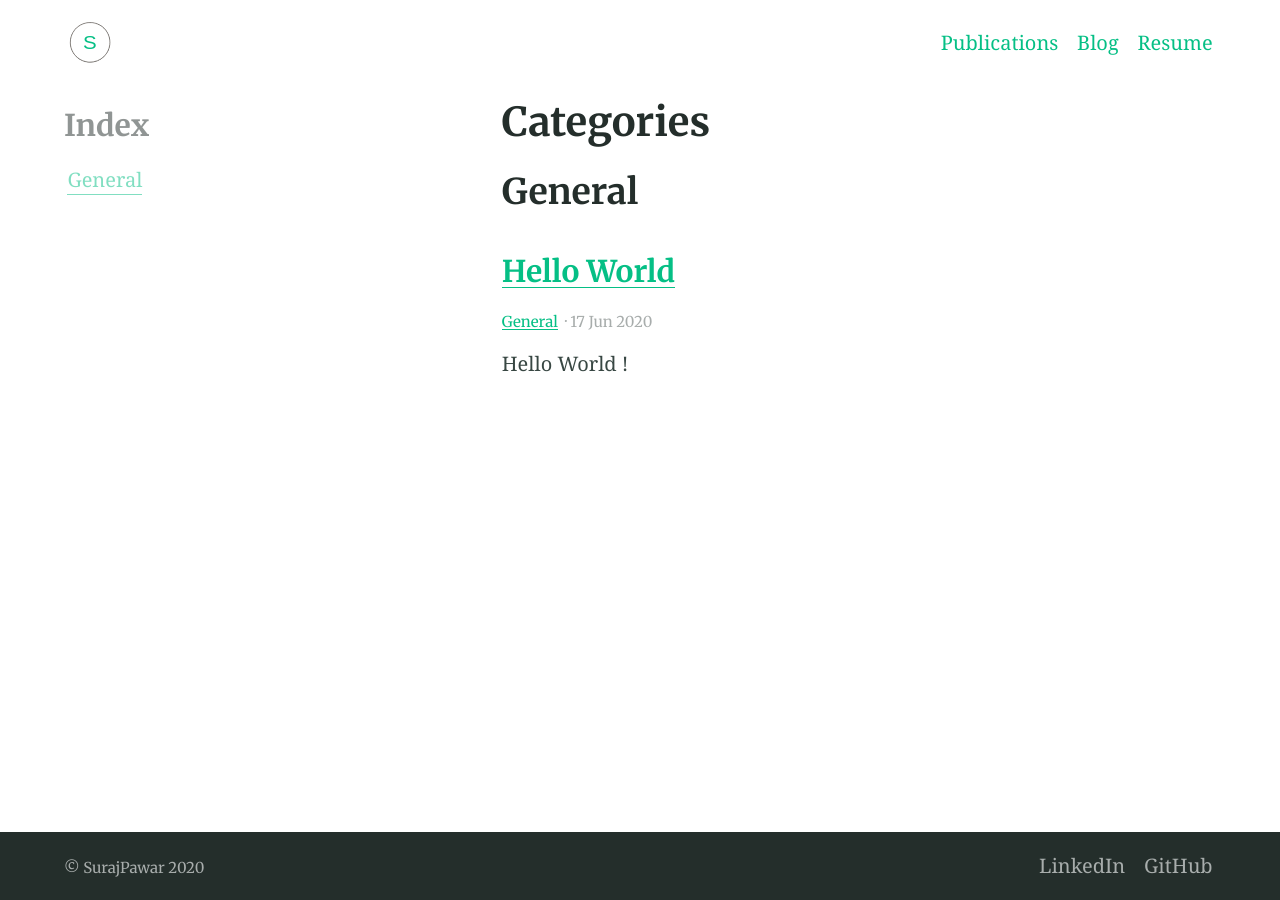
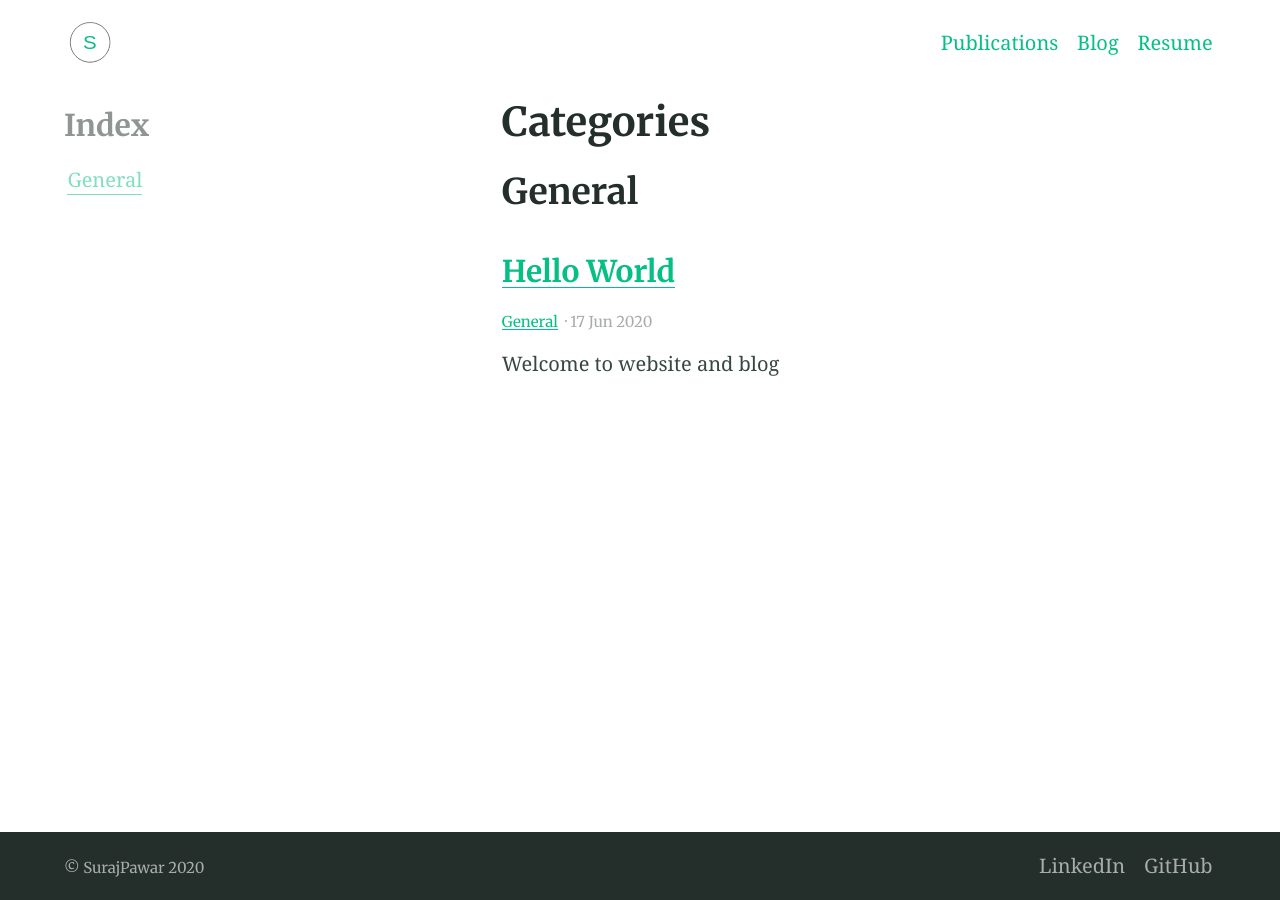
Before and after one commit to SurajRPawar/SurajRPawar.github.io, a Jekyll site: the page built from categories.md, in a window 1280 px wide. Built offline with Jekyll 4.4.1, drawn with Linux system fonts in a browser that asks for light colours.

Commit message:
Update Hello World Excerpt

```diff
--- a/_posts/2020-06-17-hello-world.md
+++ b/_posts/2020-06-17-hello-world.md
@@ -3,7 +3,7 @@ title: Hello World
 categories:
 - General
 excerpt: |
-  Hello World !
+  Welcome to website and blog
 #feature_text: |
   ## The Pot Still
   #The modern pot still is a descendant of the alembic, an earlier distillation device
```
